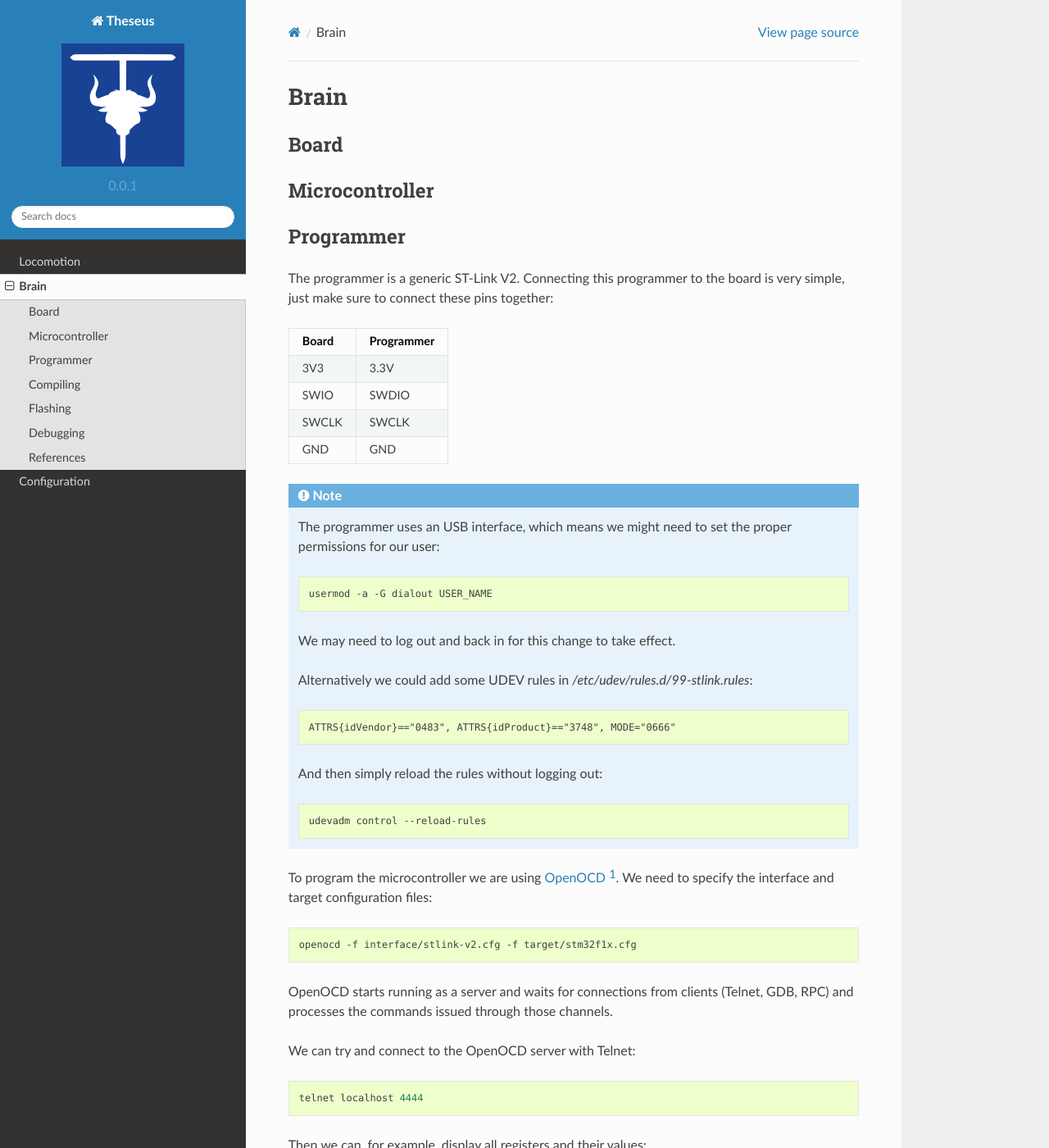
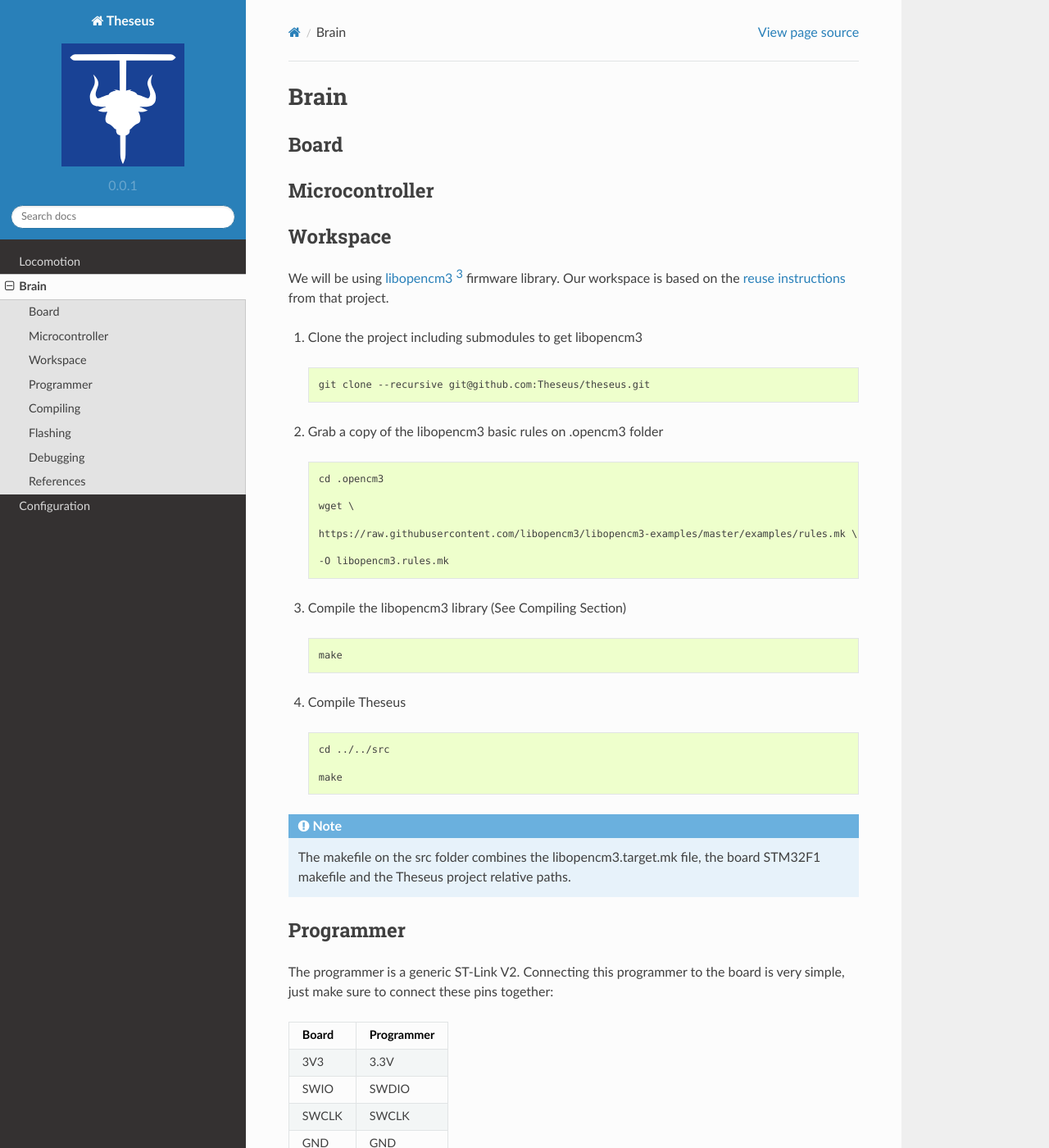
Before and after one commit to Bulebots/bulebule, a Sphinx documentation site: the page built from docs/source/brain.rst, in a window 1280 px wide and 1400 px high. Shown: the whole window at 82% size. Built offline with Sphinx 7.4.7 and the Read the Docs theme 2.0.0, drawn with Linux system fonts in a browser that asks for light colours; some of the changed text lies outside the part shown.

Commit message:
Include documentation about workspace setup

```diff
--- a/docs/source/brain.rst
+++ b/docs/source/brain.rst
@@ -16,6 +16,50 @@ Board
 Microcontroller
 ===============
 
+
+.. index:: workspace
+
+Workspace
+=========
+
+We will be using `libopencm3`_ firmware library. Our workspace is based on
+the `reuse instructions
+<https://github.com/libopencm3/libopencm3-examples#reuse>`_ from that project.
+
+1. Clone the project including submodules to get libopencm3
+
+  .. code-block:: none
+
+     git clone --recursive git@github.com:Theseus/theseus.git
+
+2. Grab a copy of the libopencm3 basic rules on .opencm3 folder
+
+  .. code-block:: none
+
+     cd .opencm3
+
+     wget \
+
+     https://raw.githubusercontent.com/libopencm3/libopencm3-examples/master/examples/rules.mk \
+
+     -O libopencm3.rules.mk
+
+3. Compile the libopencm3 library (See Compiling Section)
+
+  .. code-block:: none
+
+     make
+
+4. Compile Theseus
+
+  .. code-block:: none
+
+     cd ../../src
+
+     make
+
+.. note:: The makefile on the src folder combines the libopencm3.target.mk file,
+	  the board STM32F1 makefile and the Theseus project relative paths.
 
 .. index:: programmer
 
@@ -176,3 +220,5 @@ References
   http://openocd.org/
 .. _`GDB`:
   https://www.gnu.org/software/gdb/
+.. _`libopencm3`:
+  https://github.com/libopencm3/libopencm3
```
